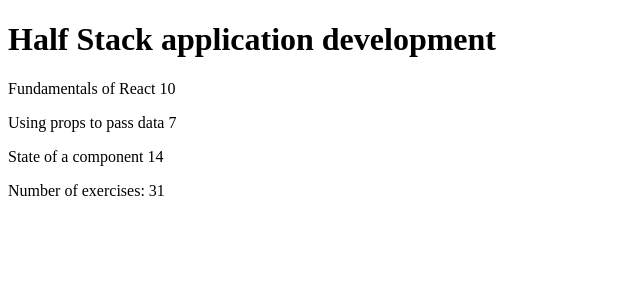
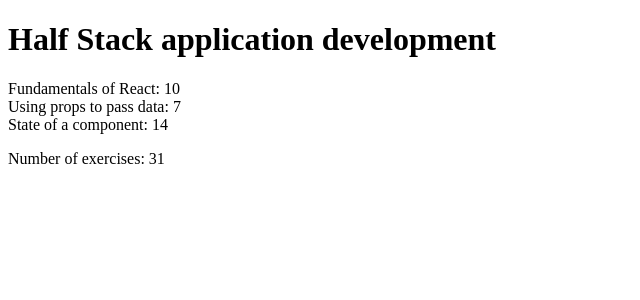
Before and after one commit to terhol/FullstackOpen2024, a React (Vite) app in the folder part1/courseinfo/: page / in a window 1280 px wide. Shown: the top 300 px of the page, without its empty margins (0-640 px from the left). Built offline with nearby package versions, Linux system fonts and the light colour scheme.

Commit message:
Finished part 1.2

```diff
--- a/part1/courseinfo/src/App.jsx
+++ b/part1/courseinfo/src/App.jsx
@@ -10,18 +10,16 @@ const App = () => {
   const exercises2 = 7;
   const part3 = "State of a component";
   const exercises3 = 14;
+  const allParts = [
+    { name: part1, parts: exercises1 },
+    { name: part2, parts: exercises2 },
+    { name: part3, parts: exercises3 },
+  ];
 
   return (
     <div>
       <Header courseName={course} />
-      <Content
-        part1={part1}
-        exercises1={exercises1}
-        part2={part2}
-        exercises2={exercises2}
-        part3={part3}
-        exercises3={exercises3}
-      />
+      <Content allParts={allParts} />
       <Total exercises={[exercises1, exercises2, exercises3]} />
     </div>
   );
--- a/part1/courseinfo/src/components/Content.jsx
+++ b/part1/courseinfo/src/components/Content.jsx
@@ -1,16 +1,18 @@
 /* eslint-disable react/jsx-key */
+
+import { Part } from "./Part";
+
 /* eslint-disable react/prop-types */
-export const Content = (props) => {
+export const Content = ({ allParts }) => {
+  const part1 = allParts[0];
+  const part2 = allParts[1];
+  const part3 = allParts[2];
   return (
     <div>
       <p>
-        {props.part1} {props.exercises1}
-      </p>
-      <p>
-        {props.part2} {props.exercises2}
-      </p>
-      <p>
-        {props.part3} {props.exercises3}
+        <Part name={part1.name} numberOfExercises={part1.parts} />
+        <Part name={part2.name} numberOfExercises={part2.parts} />
+        <Part name={part3.name} numberOfExercises={part3.parts} />
       </p>
     </div>
   );
--- /dev/null
+++ b/part1/courseinfo/src/components/Part.jsx
@@ -0,0 +1,8 @@
+// eslint-disable-next-line react/prop-types
+export const Part = ({ name, numberOfExercises }) => {
+  return (
+    <div>
+      {name}: {numberOfExercises}
+    </div>
+  );
+};
```
